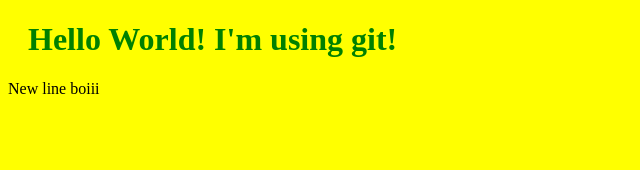
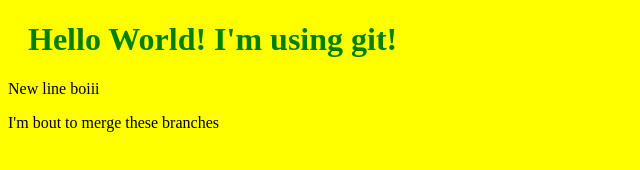
Before and after one commit to Viz248/testy-besty, a plain HTML site: page index.html in a window 1280 px wide. Shown: the whole page, without its empty margins (0-640 px from the left). Drawn offline with Linux system fonts and the light colour scheme.

Commit message:
Updated index.html w a new line to demonstrate branch merging

```diff
--- a/index.html
+++ b/index.html
@@ -7,5 +7,6 @@
 	<body>
 		<h1>Hello World! I'm using git!</h1>
 		<p>New line boiii</p>
+		<p>I'm bout to merge these branches</p>
 	</body>
 </html>
```
